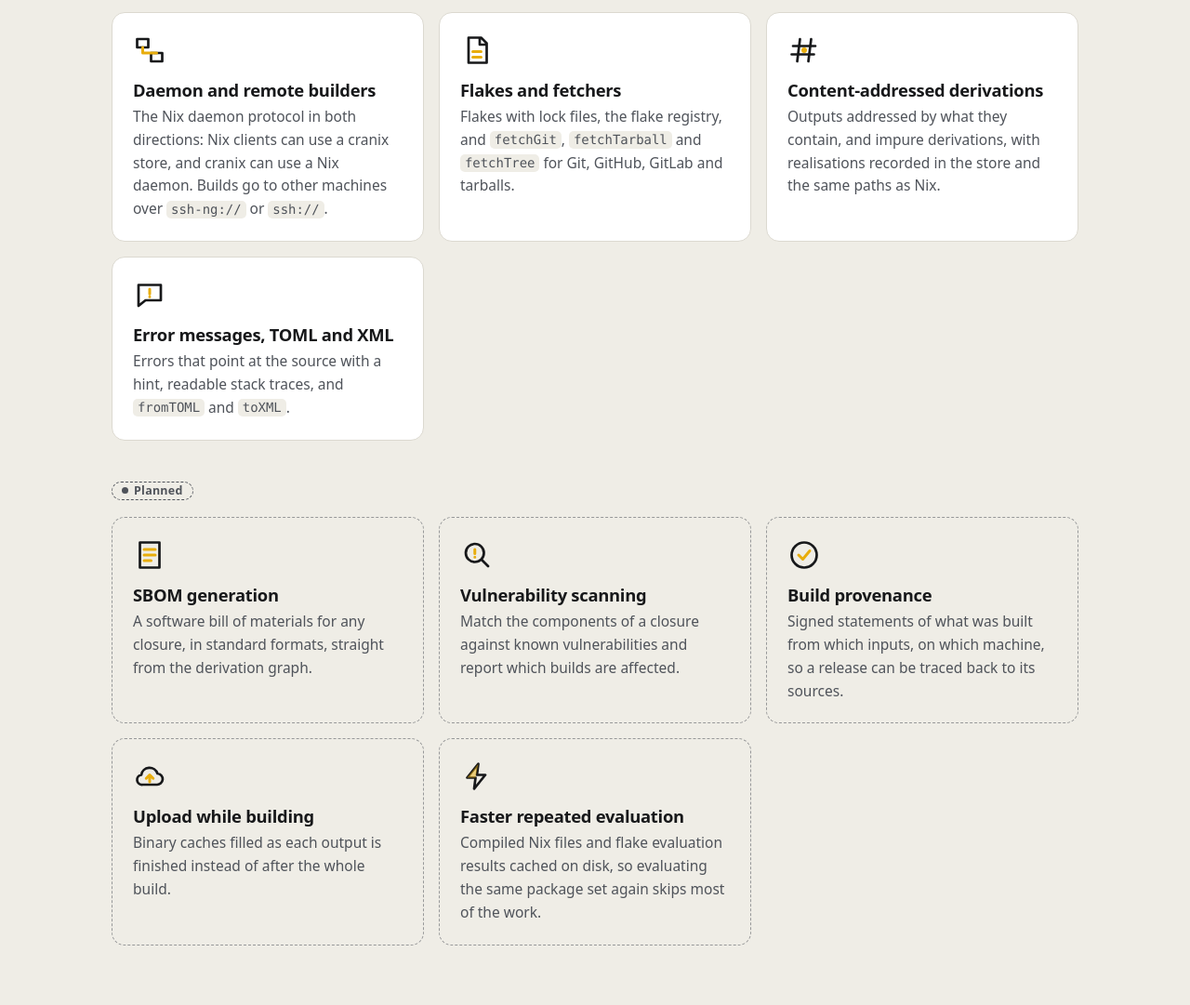
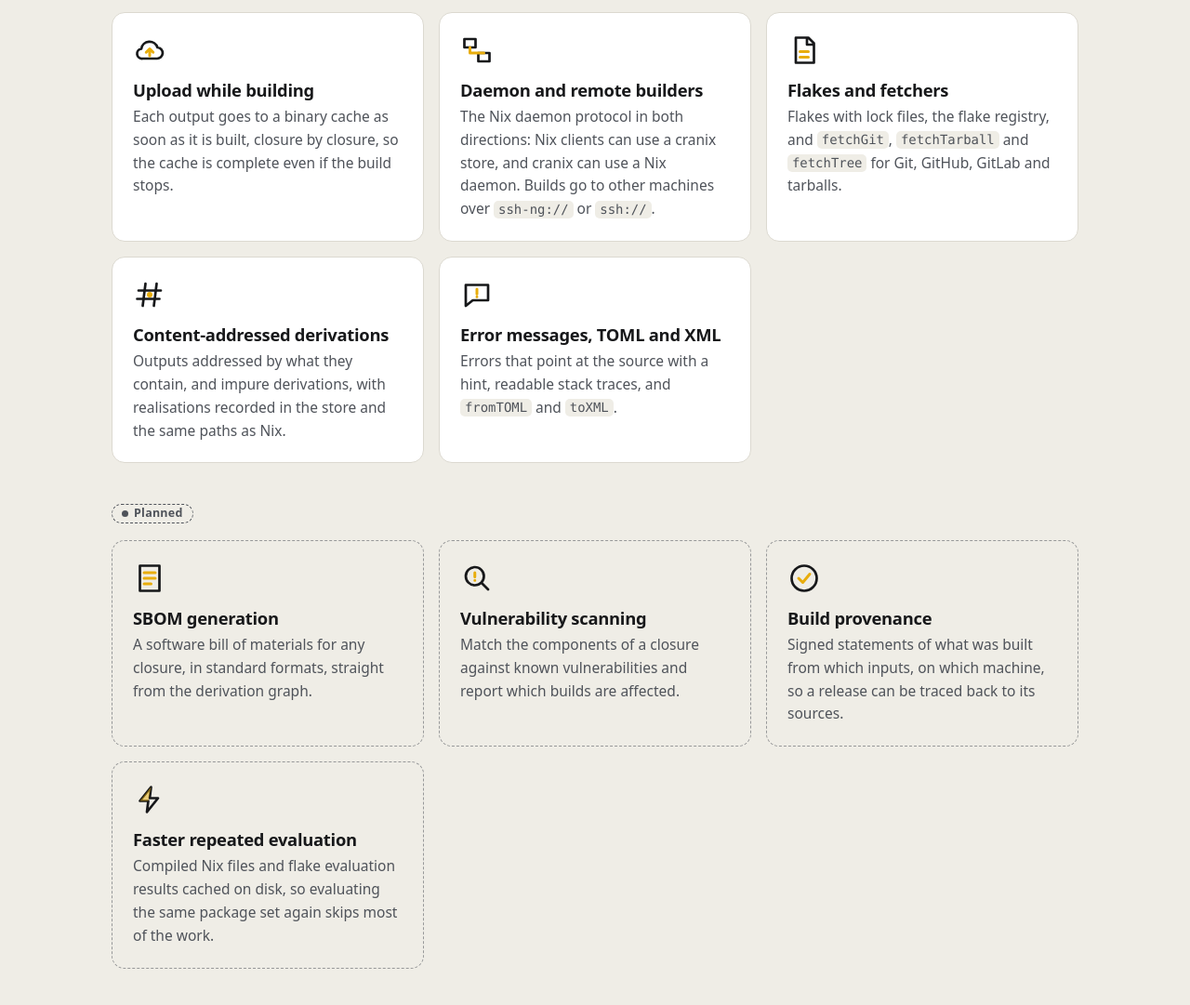
Before and after one commit to tmmy-cc/cranix, a plain HTML site: page site/index.html in a window 1280 px wide. Shown: the part 3818-4899 px from the top of the page at 93% size. Drawn offline with Linux system fonts and the light colour scheme.

Commit message:
docs: describe uploading while building
- README documents upload-to, upload-jobs, upload-required and the new tests
- The comparison notes uploads closure by closure during the build
- The site moves upload while building from planned to available

```diff
--- a/site/index.html
+++ b/site/index.html
@@ -251,6 +251,11 @@
                                 <p>Binary caches in the GitLab and GitHub package registries of a project, next to its code, and <code>cache serve</code> so Nix reads them too.</p>
                             </li>
                             <li class="feature reveal">
+                                <svg class="feature-icon" viewBox="0 0 24 24" aria-hidden="true" focusable="false"><path d="M7 18h10a4 4 0 0 0 .6-8A6 6 0 0 0 6 11a3.5 3.5 0 0 0 1 7z" fill="none" stroke="currentColor" stroke-width="1.8" stroke-linejoin="round"/><path class="accent" d="M12 16v-5m-2.5 2.5L12 11l2.5 2.5" fill="none" stroke="currentColor" stroke-width="2" stroke-linecap="round" stroke-linejoin="round"/></svg>
+                                <h3>Upload while building</h3>
+                                <p>Each output goes to a binary cache as soon as it is built, closure by closure, so the cache is complete even if the build stops.</p>
+                            </li>
+                            <li class="feature reveal">
                                 <svg class="feature-icon" viewBox="0 0 24 24" aria-hidden="true" focusable="false"><path d="M3 4h8v6H3zM13 14h8v6h-8z" fill="none" stroke="currentColor" stroke-width="1.8" stroke-linejoin="round"/><path class="accent" d="M7 10v4h10" fill="none" stroke="currentColor" stroke-width="2" stroke-linecap="round" stroke-linejoin="round"/></svg>
                                 <h3>Daemon and remote builders</h3>
                                 <p>The Nix daemon protocol in both directions: Nix clients can use a cranix store, and cranix can use a Nix daemon. Builds go to other machines over <code>ssh-ng://</code> or <code>ssh://</code>.</p>
@@ -290,11 +295,6 @@
                                 <svg class="feature-icon" viewBox="0 0 24 24" aria-hidden="true" focusable="false"><path d="M12 3a9 9 0 1 1 0 18 9 9 0 0 1 0-18z" fill="none" stroke="currentColor" stroke-width="1.8"/><path class="accent" d="m8 12 3 3 5-6" fill="none" stroke="currentColor" stroke-width="2" stroke-linecap="round" stroke-linejoin="round"/></svg>
                                 <h3>Build provenance</h3>
                                 <p>Signed statements of what was built from which inputs, on which machine, so a release can be traced back to its sources.</p>
-                            </li>
-                            <li class="feature feature-planned reveal">
-                                <svg class="feature-icon" viewBox="0 0 24 24" aria-hidden="true" focusable="false"><path d="M7 18h10a4 4 0 0 0 .6-8A6 6 0 0 0 6 11a3.5 3.5 0 0 0 1 7z" fill="none" stroke="currentColor" stroke-width="1.8" stroke-linejoin="round"/><path class="accent" d="M12 16v-5m-2.5 2.5L12 11l2.5 2.5" fill="none" stroke="currentColor" stroke-width="2" stroke-linecap="round" stroke-linejoin="round"/></svg>
-                                <h3>Upload while building</h3>
-                                <p>Binary caches filled as each output is finished instead of after the whole build.</p>
                             </li>
                             <li class="feature feature-planned reveal">
                                 <svg class="feature-icon" viewBox="0 0 24 24" aria-hidden="true" focusable="false"><path d="M13 3 5 13h6l-1 8 8-10h-6z" fill="none" stroke="currentColor" stroke-width="1.8" stroke-linejoin="round"/><path class="accent" d="M13 3 5 13h6z" fill="currentColor" opacity="0.5"/></svg>
```
Also changed, not shown: 2 other files.
